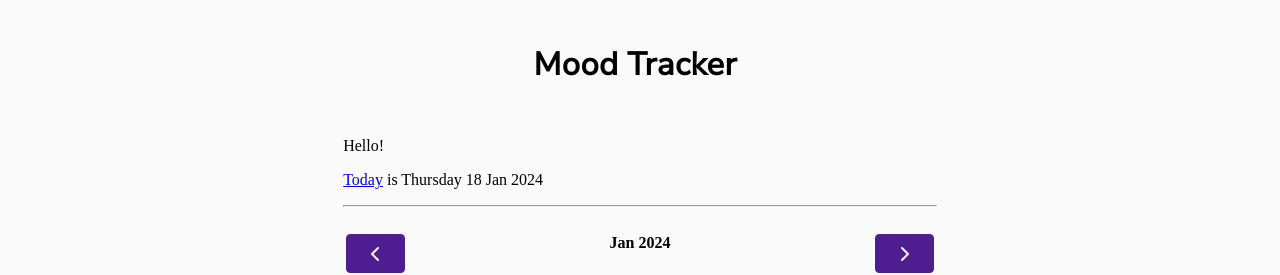
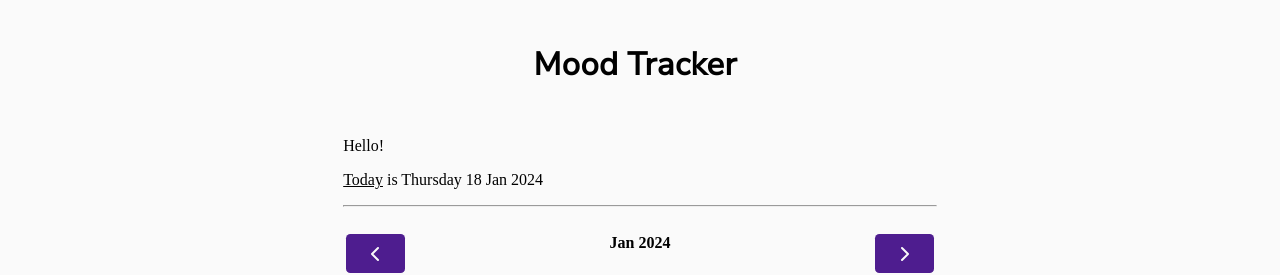
Before and after one commit to anioncat/habit-tracker, a React (Vite) app in the folder frontend/: page / in a window 1280 px wide. Shown: the top 275 px of the page. Built offline with nearby package versions, Linux system fonts and the light colour scheme.

Commit message:
Fix visited color change

```diff
--- a/frontend/public/style.css
+++ b/frontend/public/style.css
@@ -3,6 +3,16 @@
   src: url('NunitoSans.ttf') format('truetype');
   font-weight: 400;
   font-style: normal;
+}
+
+a,
+a:visited,
+a:active {
+  color: inherit;
+}
+
+button {
+  color: inherit;
 }
 
 :root {
--- a/frontend/src/components/Button/buttonStyle.ts
+++ b/frontend/src/components/Button/buttonStyle.ts
@@ -34,6 +34,9 @@ export const ButtonStyleClass = ({ $icon, $secondary, $surface }: WrapperProps)
     opacity: '.8',
     cursor: 'default'
   },
+  '&:visited': {
+    color: 'var(--white)'
+  },
   padding: $icon ? '.375em' : '.5em 1.2em',
   backgroundColor: $secondary ? 'var(--toolbar)' : $surface ? 'var(--surface)' : undefined
 })
```
